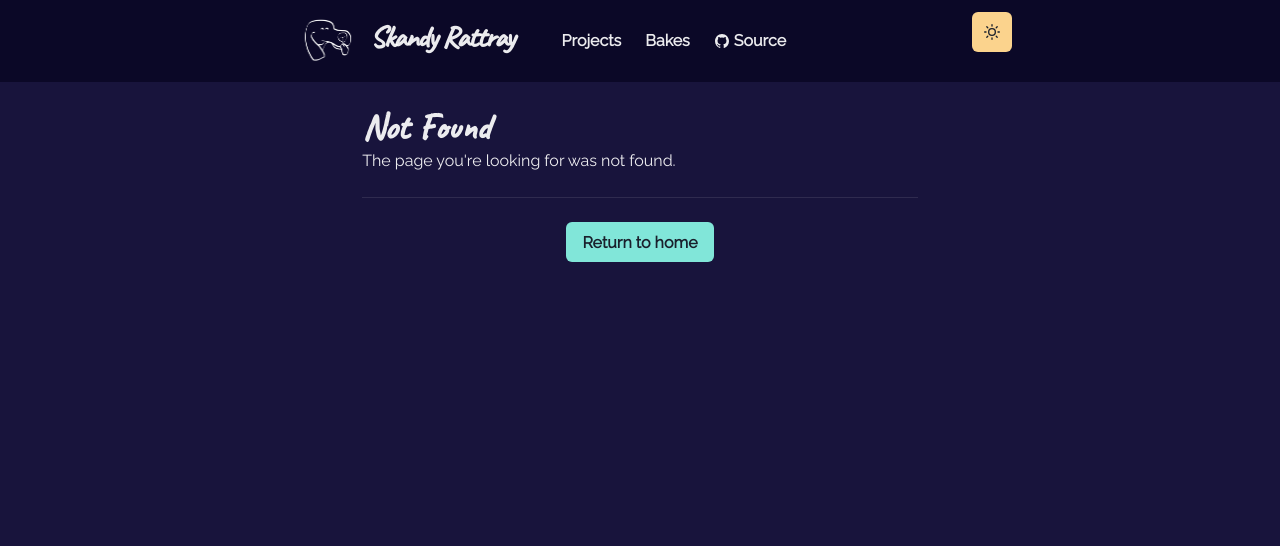
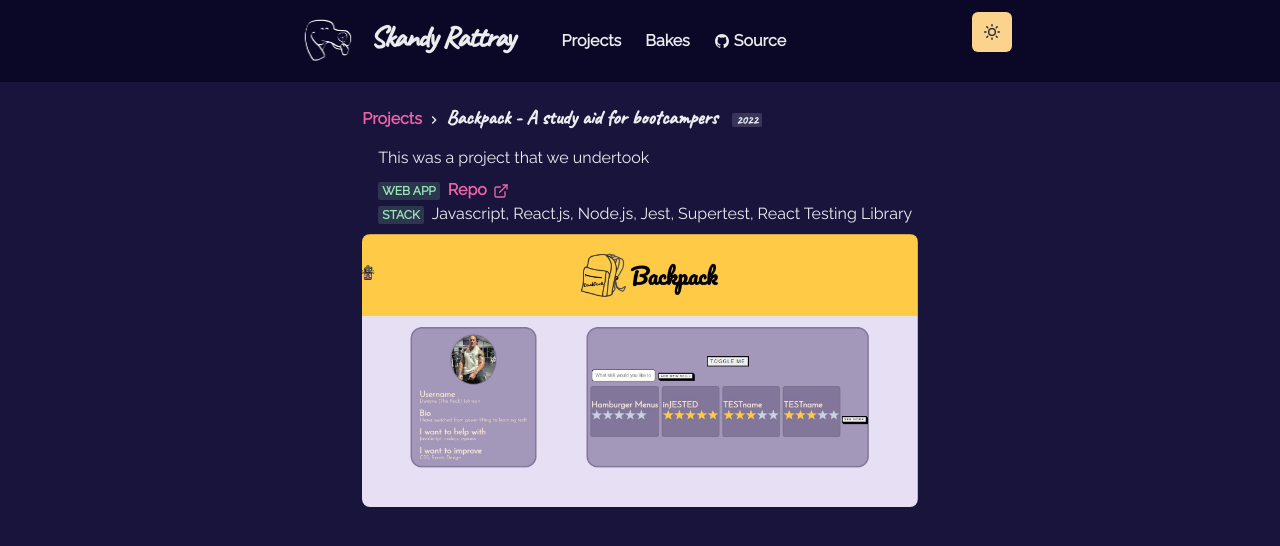
Before and after one commit to skandog/p, a Next.js app: page /projects/backpack in a window 1280 px wide. Before the commit this address had no page. Shown: the top 546 px of the page. Built offline with nearby package versions, Linux system fonts and the light colour scheme.

Commit message:
created backpack page and filled in some content

```diff
--- a/pages/projects.js
+++ b/pages/projects.js
@@ -83,7 +83,7 @@ const Projects = () => {
         </Heading>
         <SimpleGrid columns={[1, 1, 2]} gap={6}>
           <Section delay={0.2}>
-            <WorkGridItem id="skandy" title="Backpack" thumbnail={backpack.src}>
+            <WorkGridItem id="backpack" title="Backpack" thumbnail={backpack.src}>
               One week team project to build an app to help students on the
               Schhol of Code Bootcamp{' '}
             </WorkGridItem>
--- /dev/null
+++ b/pages/projects/backpack.js
@@ -0,0 +1,51 @@
+import {
+  Container,
+  Badge,
+  Link,
+  List,
+  ListItem,
+  useColorModeValue
+} from '@chakra-ui/react'
+import { ExternalLinkIcon } from '@chakra-ui/icons'
+import { Title, ProjectImage, Meta } from '../../components/project.js'
+import P from '../../components/paragraph.js'
+import Layout from '../../components/layouts/article.js'
+import backpack from '../../public/images/projects/backpack.jpg'
+
+const Project = () => {
+  return (
+    <Layout title="Skanfolio">
+      <Container>
+        <Title>
+          Backpack - A study aid for bootcampers <Badge ml={'10px'}>2022</Badge>
+        </Title>
+        <P>
+          This was a project that we undertook
+          <br />
+        </P>
+        <List ml={4} my={2}>
+          <ListItem>
+            <Meta>Web App</Meta>
+            <Link
+              href="https://github.com/SchoolOfCode/w9_frontend-project-team-js"
+              target={'_blank'}
+            >
+              Repo <ExternalLinkIcon mx={'2px'} />
+            </Link>
+          </ListItem>
+          <ListItem>
+            <Meta>Stack</Meta>
+            <span>
+              Javascript, React.js, Node.js, Jest, Supertest, React Testing
+              Library
+            </span>
+          </ListItem>
+        </List>
+
+        <ProjectImage src={backpack.src} alt="Backpack Skills Tracker" />
+      </Container>
+    </Layout>
+  )
+}
+
+export default Project
--- a/pages/projects/skanfolio.js
+++ b/pages/projects/skanfolio.js
@@ -52,7 +52,7 @@ const Project = () => {
 
         <ProjectImage
           src={useColorModeValue(skanfolioDark.src, skanfolioLight.src)}
-          alt="streamlit analysis of nyc rental market"
+          alt="Portfolio Front Page"
         />
       </Container>
     </Layout>
```
